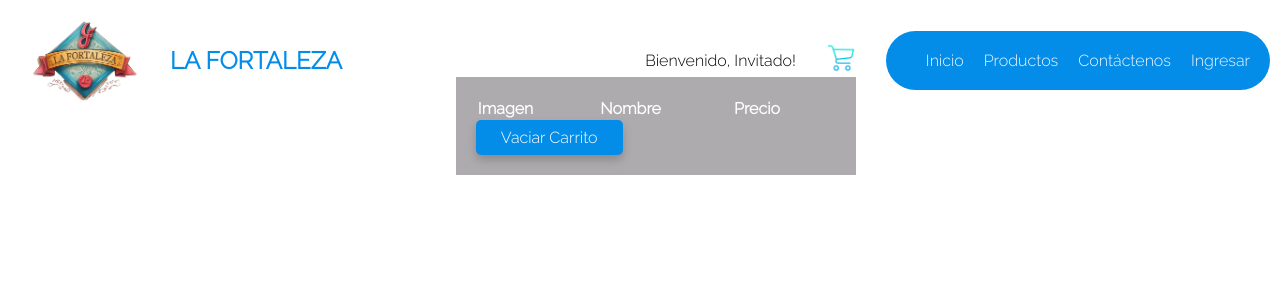
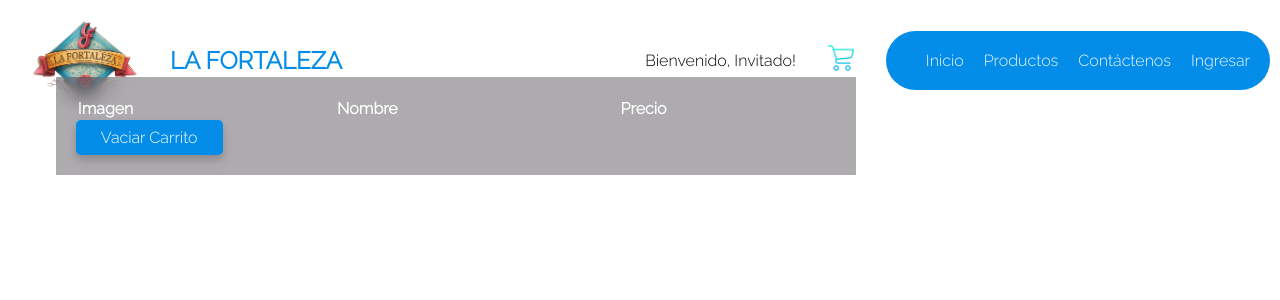
Before and after one commit to manufome/la-fortaleza, a PHP site: page /vistas/header.php in a window 1280 px wide, with the pointer over the restyled element. Shown: the top 300 px of the page. Run offline with PHP 8.4, Linux system fonts and the light colour scheme; lists and menus that the app fills with data are empty.

Commit message:
Update productos.css

```diff
--- a/assets/css/productos.css
+++ b/assets/css/productos.css
@@ -132,7 +132,7 @@ img {
     z-index: 1;
     background-color: #4e4b5076;
     padding: 20px;
-    min-width: 400px;
+    min-width: 800px;
 }
 table {
     width: 100%;
```
